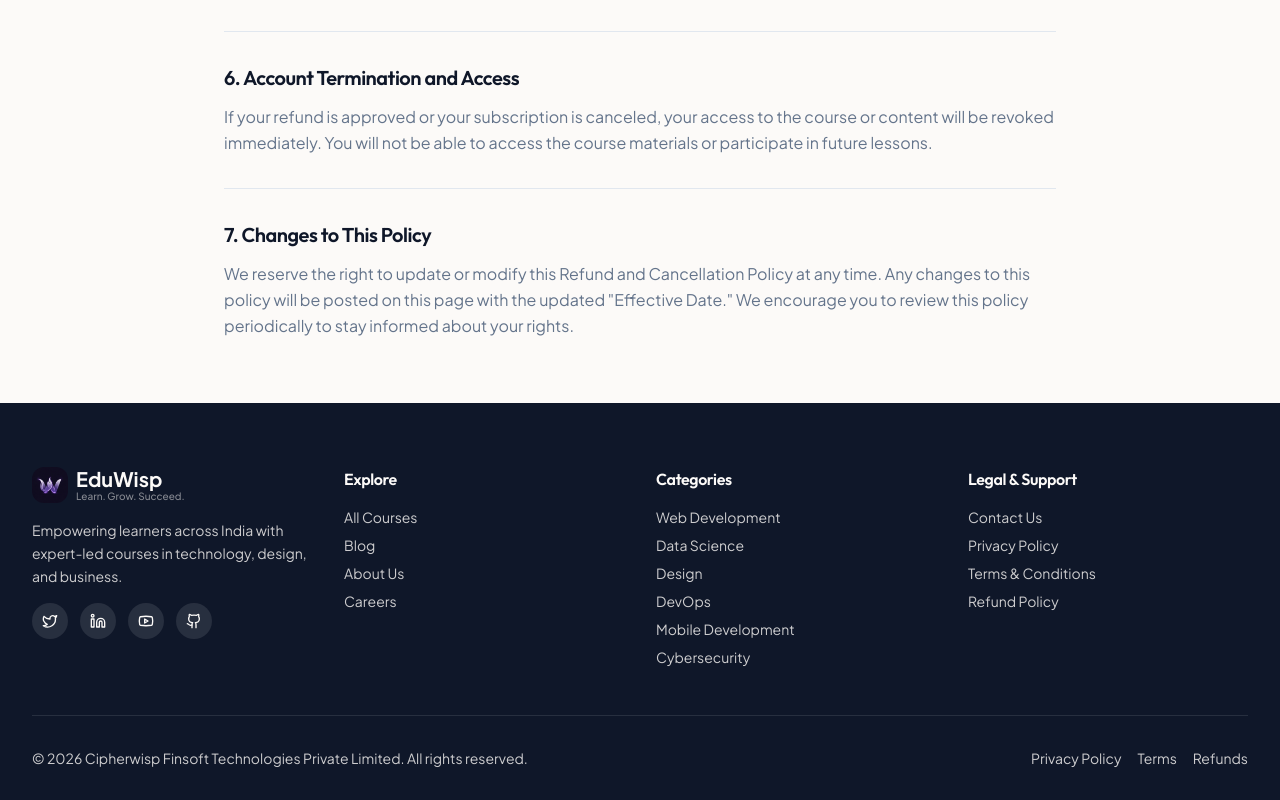
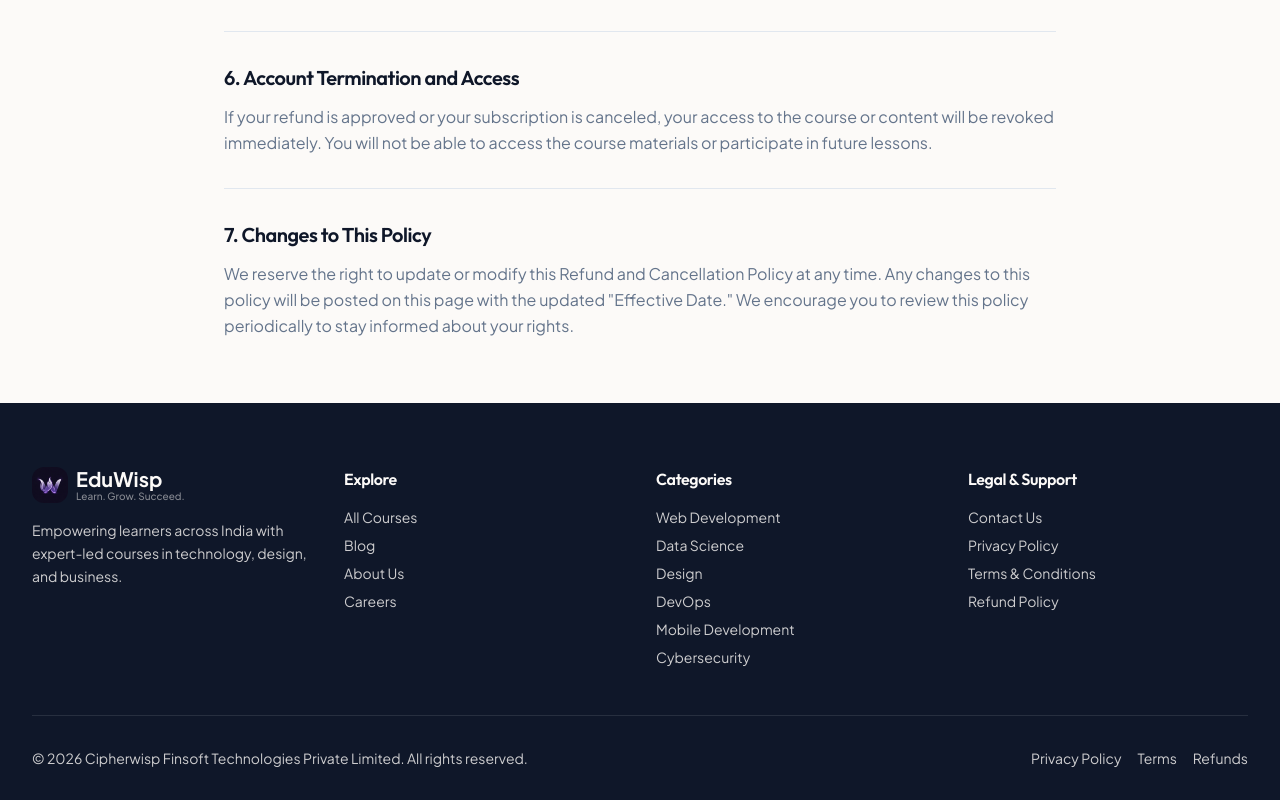
Before and after one commit to gautamvishnu/eduwisp.in, a React (Vite) app: page /refund-policy in a window 1280 px wide. Shown: the part 2091-2891 px from the top of the page. Built offline with nearby package versions, Linux system fonts and the light colour scheme.

Commit message:
fix: remove social media icons from footer

```diff
--- a/src/components/Footer.tsx
+++ b/src/components/Footer.tsx
@@ -9,7 +9,11 @@ export default function Footer() {
         <div className="grid grid-cols-2 md:grid-cols-4 gap-8 mb-12">
           <div className="col-span-2 md:col-span-1">
             <Link href="/" className="flex items-center gap-2 mb-4">
-              <img src="/logo.png" alt="EduWisp" className="w-9 h-9 rounded-lg shrink-0 object-cover" />
+              <img
+                src="/logo.png"
+                alt="EduWisp"
+                className="w-9 h-9 rounded-lg shrink-0 object-cover"
+              />
               <div className="flex flex-col leading-tight">
                 <span className="font-bold text-xl text-background leading-none">
                   EduWisp
@@ -23,17 +27,6 @@ export default function Footer() {
               Empowering learners across India with expert-led courses in
               technology, design, and business.
             </p>
-            <div className="flex gap-3">
-              {[Twitter, Linkedin, Youtube, Github].map((Icon, i) => (
-                <a
-                  key={i}
-                  href="#"
-                  className="w-9 h-9 rounded-full bg-background/10 hover:bg-primary flex items-center justify-center transition-colors"
-                >
-                  <Icon className="w-4 h-4 text-background" />
-                </a>
-              ))}
-            </div>
           </div>
           <div>
             <h4 className="font-semibold text-background mb-4">Explore</h4>
@@ -101,7 +94,10 @@ export default function Footer() {
           </div>
         </div>
         <div className="border-t border-background/10 pt-8 flex flex-col sm:flex-row items-center justify-between gap-3 text-sm">
-          <p>© {year} Cipherwisp Finsoft Technologies Private Limited. All rights reserved.</p>
+          <p>
+            © {year} Cipherwisp Finsoft Technologies Private Limited. All rights
+            reserved.
+          </p>
           <div className="flex gap-4">
             <Link
               href="/privacy-policy"
```
